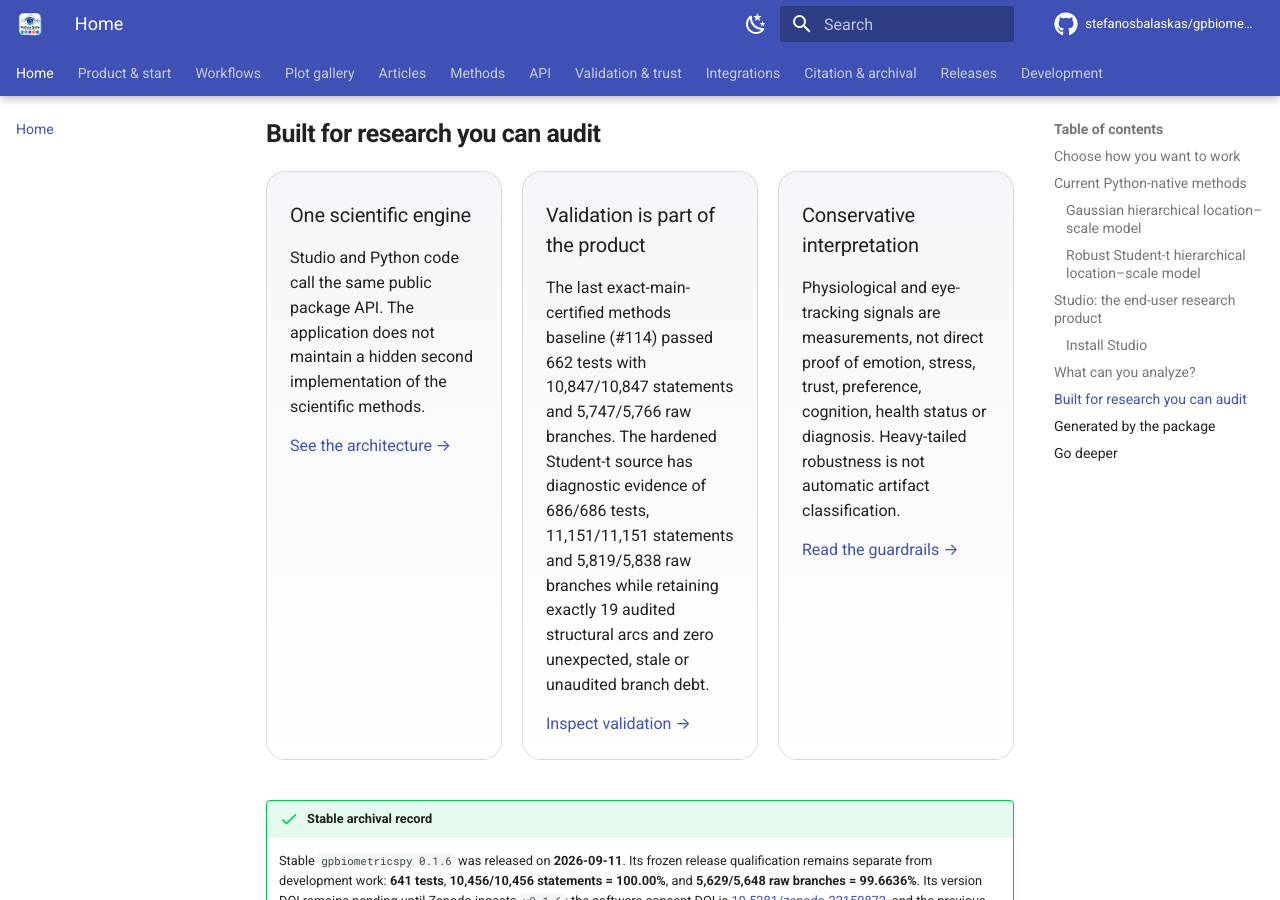
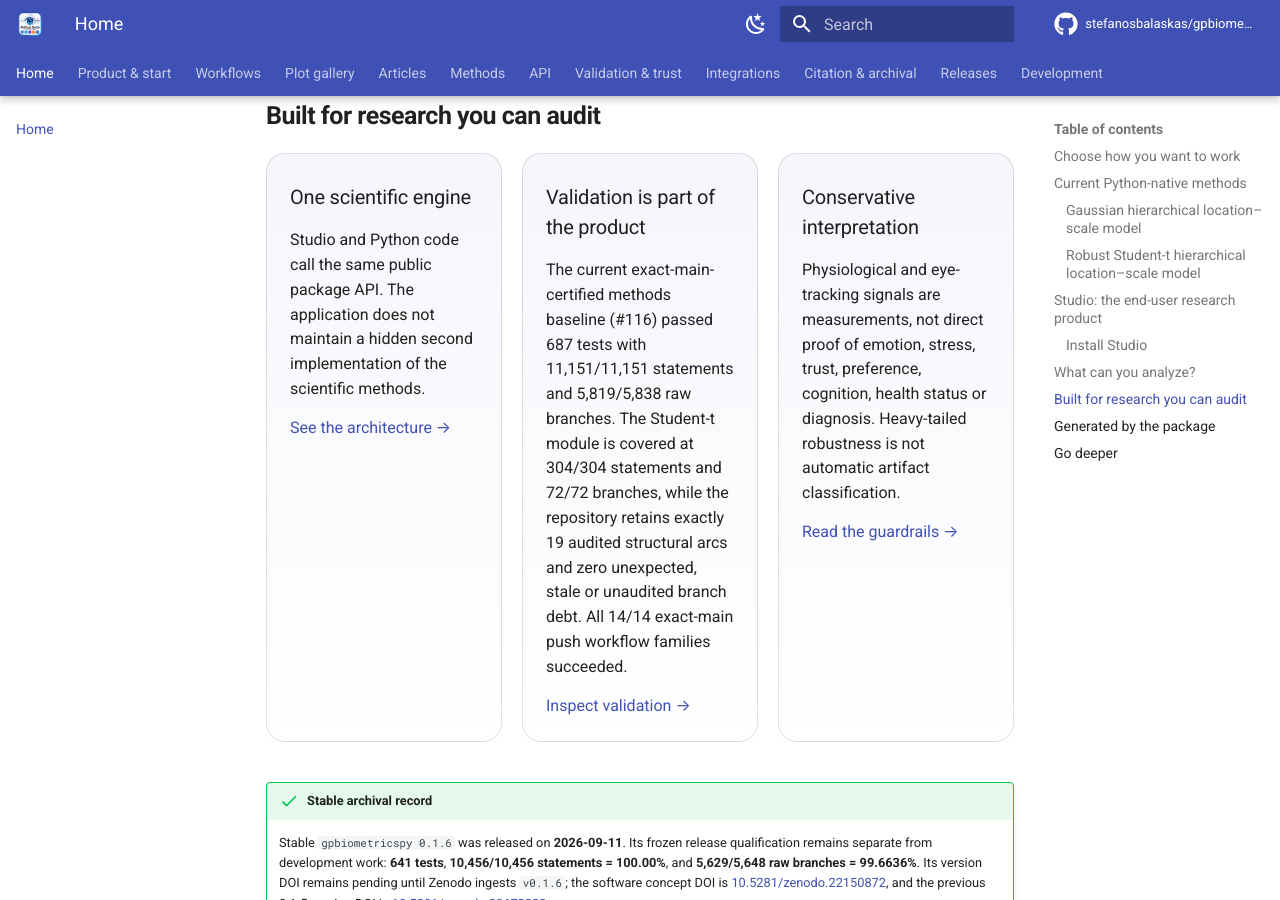
Before and after one commit to stefanosbalaskas/gpbiometricspy, an MkDocs documentation site: the page built from docs/index.md, in a window 1280 px wide and 900 px high, scrolled down 4842 px. Built offline with MkDocs 1.6.1 and Material for MkDocs 9.7.7, drawn with Linux system fonts in a browser that asks for light colours; comment, search, counter and statistics services are not loaded; some of the changed text lies outside the part shown.

Commit message:
docs: promote Student-t exact-main certification

```diff
--- a/docs/index.md
+++ b/docs/index.md
@@ -20,11 +20,11 @@
 <div><span class="gp-status-value">0.1.6</span><span class="gp-status-label">stable release</span></div>
 <div><span class="gp-status-value">0.1.7.dev0</span><span class="gp-status-label">development head</span></div>
 <div><span class="gp-status-value">406 / 406</span><span class="gp-status-label">frozen R exports implemented</span></div>
-<div><span class="gp-status-value">662</span><span class="gp-status-label">last exact-main-certified methods baseline tests</span></div>
-<div><span class="gp-status-value">686</span><span class="gp-status-label">hardened Student-t diagnostic tests</span></div>
-<div><span class="gp-status-value">100%</span><span class="gp-status-label">hardened diagnostic statement coverage</span></div>
-<div><span class="gp-status-value">99.6745%</span><span class="gp-status-label">hardened diagnostic raw branch coverage</span></div>
-<div><span class="gp-status-value">72 / 72</span><span class="gp-status-label">hardened Student-t module branches</span></div>
+<div><span class="gp-status-value">687</span><span class="gp-status-label">exact-main-certified development tests</span></div>
+<div><span class="gp-status-value">100%</span><span class="gp-status-label">exact-main statement coverage</span></div>
+<div><span class="gp-status-value">99.6745%</span><span class="gp-status-label">exact-main raw branch coverage</span></div>
+<div><span class="gp-status-value">72 / 72</span><span class="gp-status-label">Student-t module branches</span></div>
+<div><span class="gp-status-value">14 / 14</span><span class="gp-status-label">exact-main push workflow families</span></div>
 <div><span class="gp-status-value">19</span><span class="gp-status-label">audited structural arcs</span></div>
 <div><span class="gp-status-value">3.11–3.14</span><span class="gp-status-label">supported Python</span></div>
 </div>
@@ -79,7 +79,7 @@
 
 [Open the robust Student-t location–scale guide →](methods/robust-hierarchical-location-scale.md)
 
-The hardened Student-t source has diagnostic evidence of **686/686 tests**, **11,151/11,151 statements**, **5,819/5,838 raw branches = 99.6745%**, and **304/304 statements plus 72/72 branches** in the Student-t module, with exactly the existing 19 audited structural arcs and zero unexpected, stale or unaudited branch debt. These are hardened-source diagnostic results, not exact-main certification before merge and post-merge push validation.
+The Student-t methods tranche is exact-main certified at `1de9041aace7d5f0fd256b2e9b357308efd7798a`: **687/687 tests**, **11,151/11,151 statements**, **5,819/5,838 raw branches = 99.6745%**, and **304/304 statements plus 72/72 branches** in the Student-t module, with exactly 19 audited structural arcs and zero unexpected, stale or unaudited branch debt. All **14/14 exact-main push workflow families** succeeded, and the documentation/Pages publication chain is green.
 
 !!! info "Scientific boundary"
     These are distributional heterogeneity models. The Student-t extension adds heavy-tailed robustness, but a low fitted degrees-of-freedom parameter is **not** an artifact score. Neither implementation identifies motion or physiological artifacts, performs artifact correction or sensor-validity weighting, establishes causal effects, or infers latent psychological or clinical states. Random slopes, crossed random effects, skewed heavy-tail families, mixture models and Bayesian priors remain outside the current family.
@@ -178,7 +178,7 @@
 </div>
 <div class="gp-pillar">
 <h3>Validation is part of the product</h3>
-<p>The last exact-main-certified methods baseline (#114) passed 662 tests with 10,847/10,847 statements and 5,747/5,766 raw branches. The hardened Student-t source has diagnostic evidence of 686/686 tests, 11,151/11,151 statements and 5,819/5,838 raw branches while retaining exactly 19 audited structural arcs and zero unexpected, stale or unaudited branch debt.</p>
+<p>The current exact-main-certified methods baseline (#116) passed 687 tests with 11,151/11,151 statements and 5,819/5,838 raw branches. The Student-t module is covered at 304/304 statements and 72/72 branches, while the repository retains exactly 19 audited structural arcs and zero unexpected, stale or unaudited branch debt. All 14/14 exact-main push workflow families succeeded.</p>
 <a href="deep-validation/">Inspect validation →</a>
 </div>
 <div class="gp-pillar">
```
